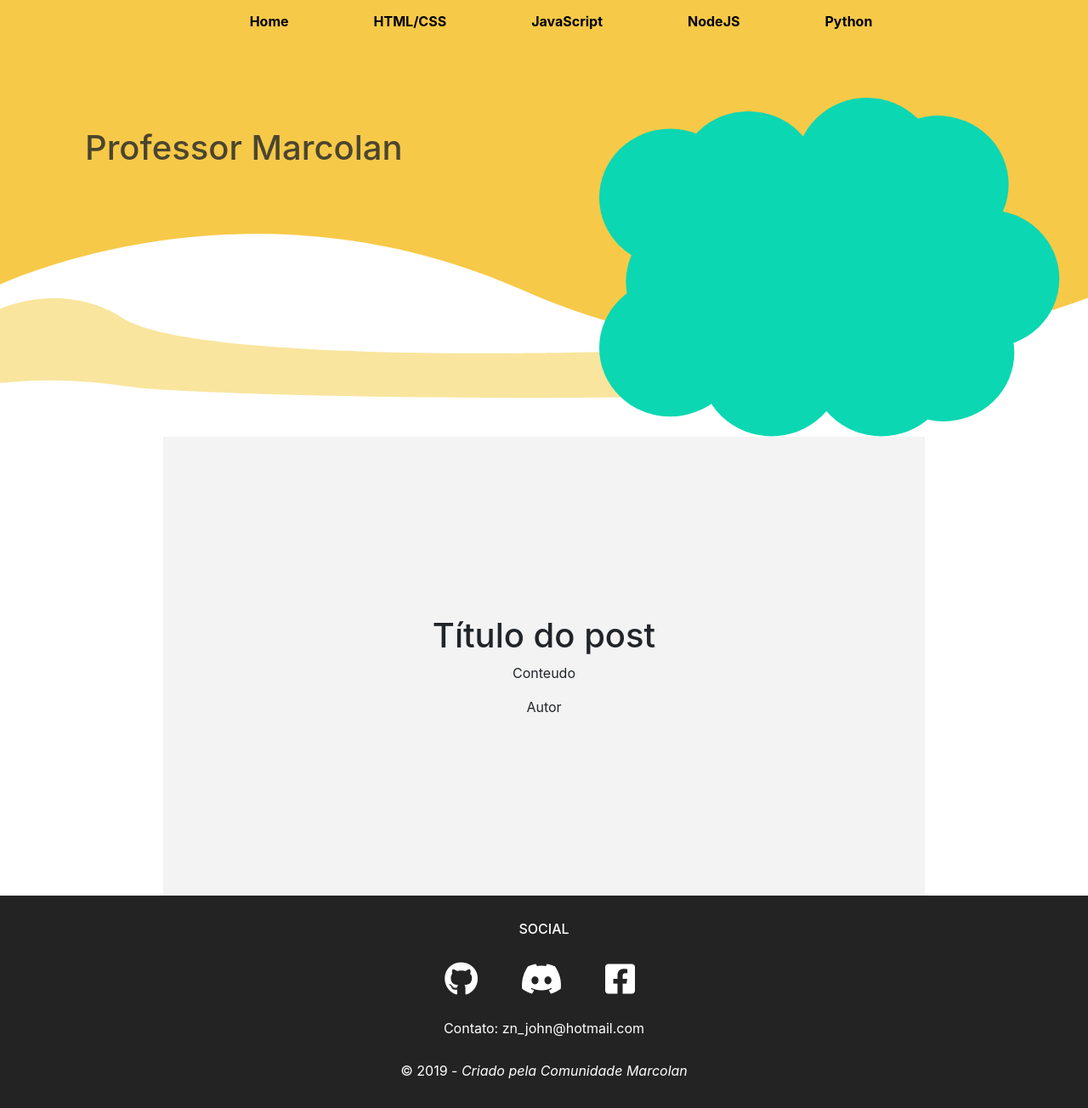
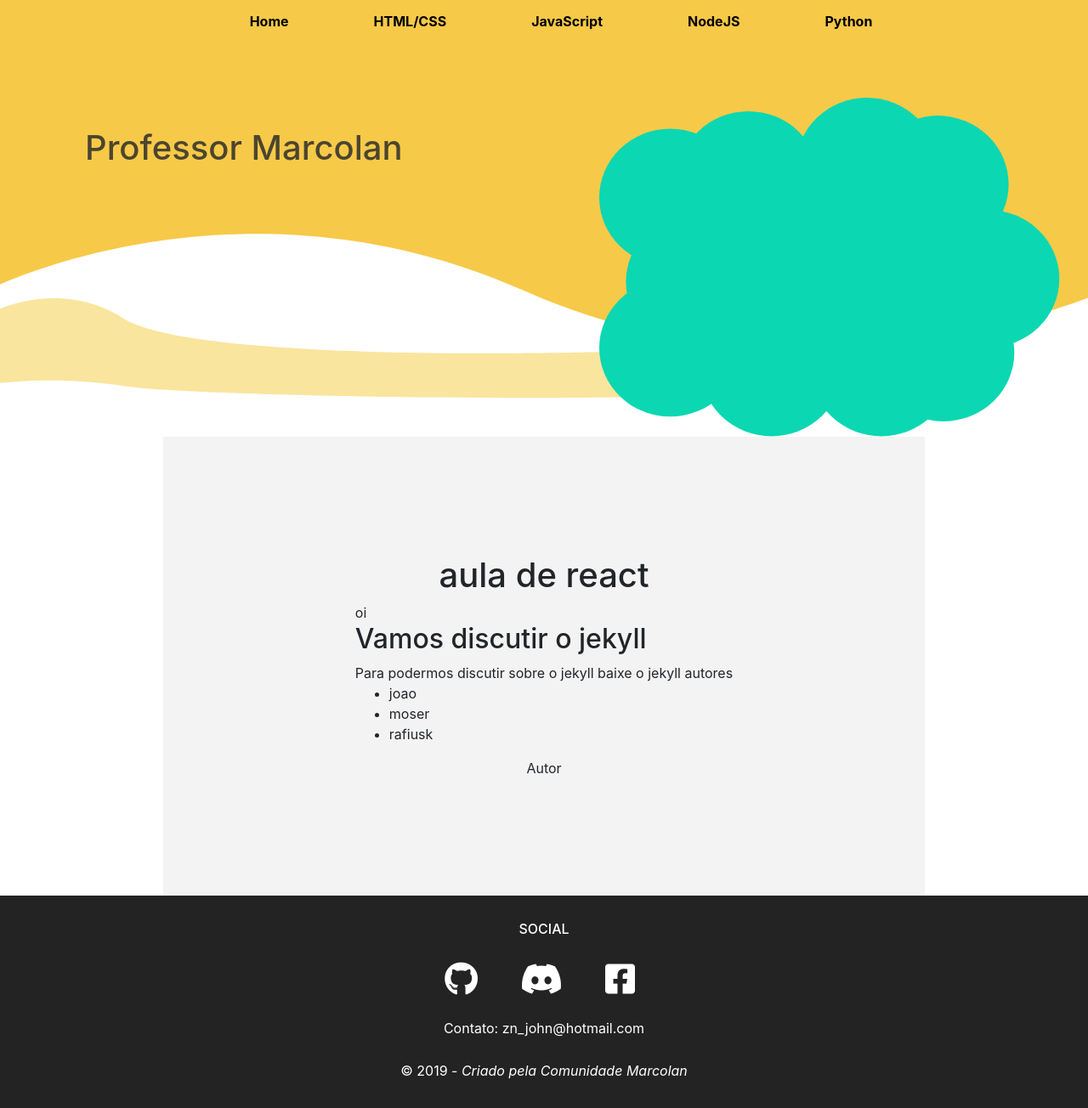
Before and after one commit to ProfessorMarcolan/site_twitch_jmarcolan, a Jekyll site: the page built from _js/react/oi_mundo.html, in a window 1280 px wide. Shown: the whole page at 85% size. Built offline with Jekyll 4.4.1, drawn with Linux system fonts in a browser that asks for light colours; nearby versions of some CDN libraries.

Commit message:
Incorporado as tags do jekyll.

```diff
--- a/_js/react/oi_mundo.html
+++ b/_js/react/oi_mundo.html
@@ -1,7 +1,25 @@
 ---
 layout: layoute_pagina_principal
-autor: joao
+autors:
+  - autor: joao
+  - autor: moser
+  - autor: rafiusk
+
+title: aula de react
 permalink: auka_1_react
 ---
 
 oi {{ page.autor }}
+
+<h2>Vamos discutir o jekyll</h2>
+
+Para podermos discutir sobre o jekyll baixe o jekyll
+
+
+autores
+<ul>
+    {% for autor in page.autors %}
+        <li>{{ autor.autor }}</li>
+      {% endfor %}
+
+</ul>
--- a/_layouts/layoute_pagina_principal.html
+++ b/_layouts/layoute_pagina_principal.html
@@ -35,10 +35,10 @@
     <div id="content">
     <section>
         <header>
-            <h1>Título do post</h1>
+            <h1>{{ page.title }}</h1>
         </header>
         <article>
-            <p>Conteudo</p>
+            {{ content }}
         </article>
         <span>Autor</span>
     </section>
--- a/_py/oi_mundo.html
+++ b/_py/oi_mundo.html
@@ -1,6 +1,7 @@
 ---
 layout: layoute_pagina_principal
 autor: joao
+title: oi mundo
 permalink: oi_mundo_joao
 ---
 
```
